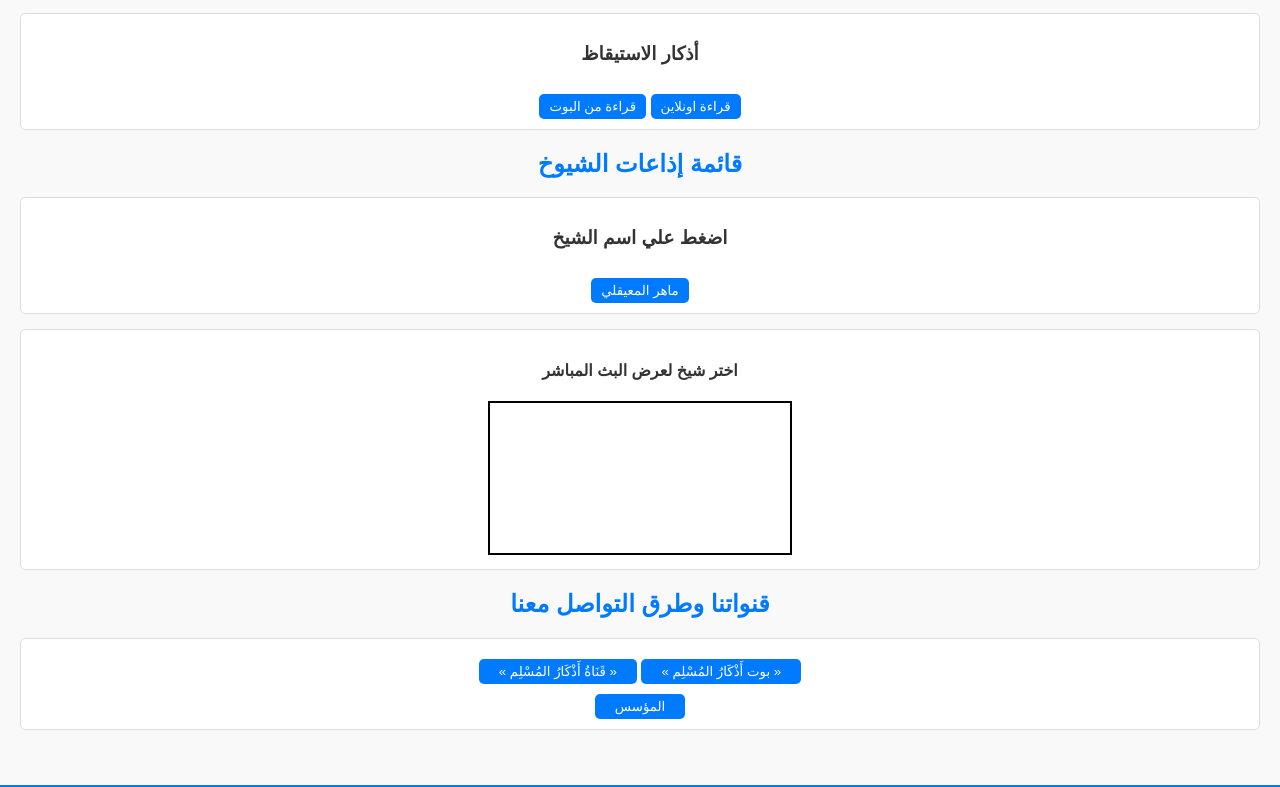
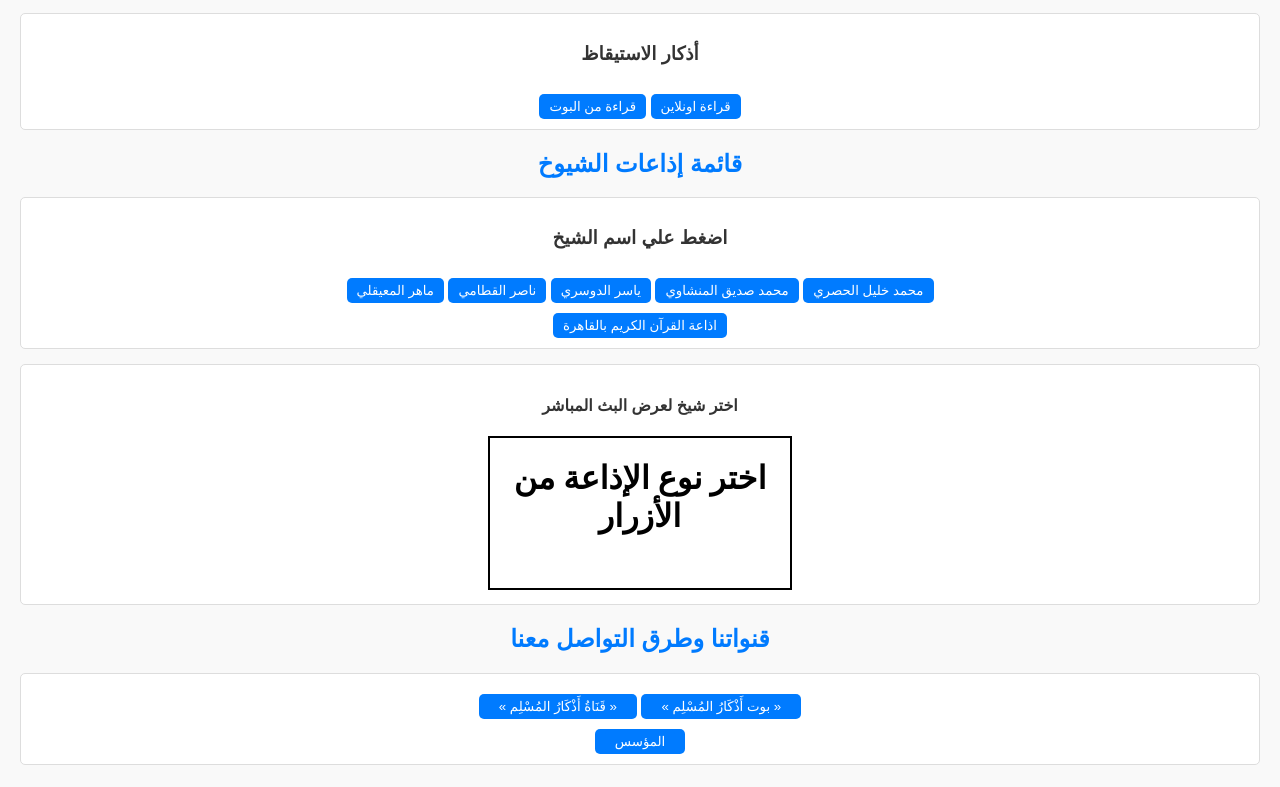
Before and after one commit to Medoghanam/Medoghanam, a plain HTML site: page index.html in a window 1280 px wide. Shown: the part 560-1347 px from the top of the page. Drawn offline with Linux system fonts and the light colour scheme.

Commit message:
Add files via upload

```diff
--- /dev/null
+++ b/choose_broadcast.html
@@ -0,0 +1,16 @@
+<!DOCTYPE html>
+<html>
+
+<head>
+  <meta charset="UTF-8">
+  <meta name="viewport" content="width=device-width, initial-scale=1">
+  <title></title>
+</head>
+
+<body>
+  <center>
+    <h1>اختر نوع الإذاعة من الأزرار</h1>
+  </center>
+</body>
+
+</html>
--- a/index.html
+++ b/index.html
@@ -3,7 +3,7 @@
 <head>
   <meta charset="UTF-8">
   <meta name="viewport" content="width=device-width, initial-scale=1.0">
-  <title>« أَذْكَارُ المُسْلِم »</title>
+  <title>«أَذْكَارُ المُسْلِم»</title>
   <style>
     body {
   font-family: Arial, sans-serif;
@@ -119,10 +119,17 @@ a{
       <div class="broadcasting_menu">
         <h3>اضغط علي اسم الشيخ</h3>
         <button onclick="showRadio('https://backup.qurango.net/radio/maher');">ماهر المعيقلي</button>
+        <button onclick="showRadio('https://backup.qurango.net/radio/nasser_alqatami')">ناصر القطامي</button>
+        <button onclick="showRadio('https://backup.qurango.net/radio/yasser_aldosari')">ياسر الدوسري</button>
+        <button onclick="showRadio('https://backup.qurango.net/radio/mohammed_siddiq_alminshawi_mojawwad')">محمد صديق المنشاوي</button>
+        <button onclick="showRadio('https://backup.qurango.net/radio/mahmoud_khalil_alhussary_mojawwad')">محمد خليل الحصري</button>
+      <br>
+      <button onclick="showRadio('https://n0a.radiojar.com/8s5u5tpdtwzuv?rj-ttl=5&rj-tok=AAABlBbxRVYAUuGJhc_1zxdlgQ')">اذاعة القرآن الكريم بالقاهرة</button>
+
       </div>
       <div id="radioContainer">
         <h4>اختر شيخ لعرض البث المباشر</h4>
-        <iframe id="radioFrame" src="choose_qaree.html" frameborder="1" allow="autoplay"></iframe>
+        <iframe id="radioFrame" src="choose_broadcast.html" frameborder="1" allow="autoplay"></iframe>
     </div>
     </section>
     <section id="channels">
```
